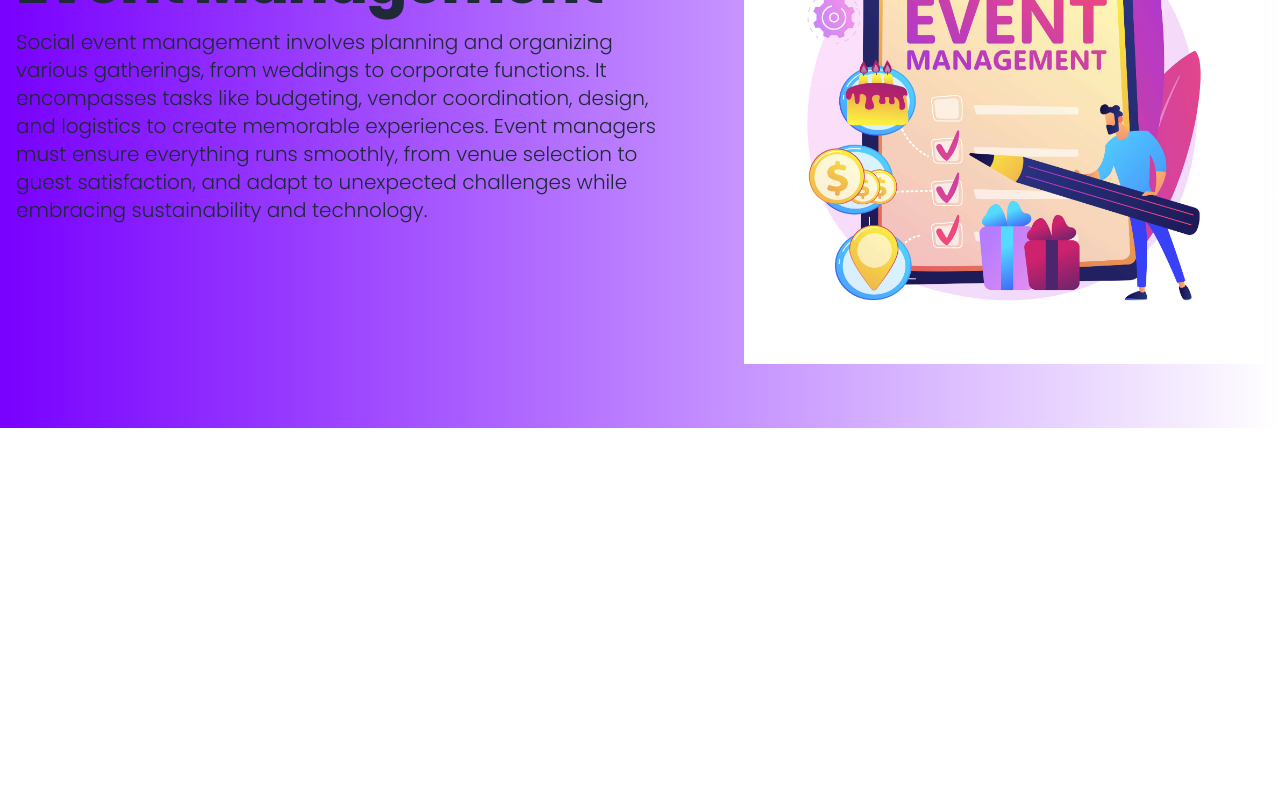
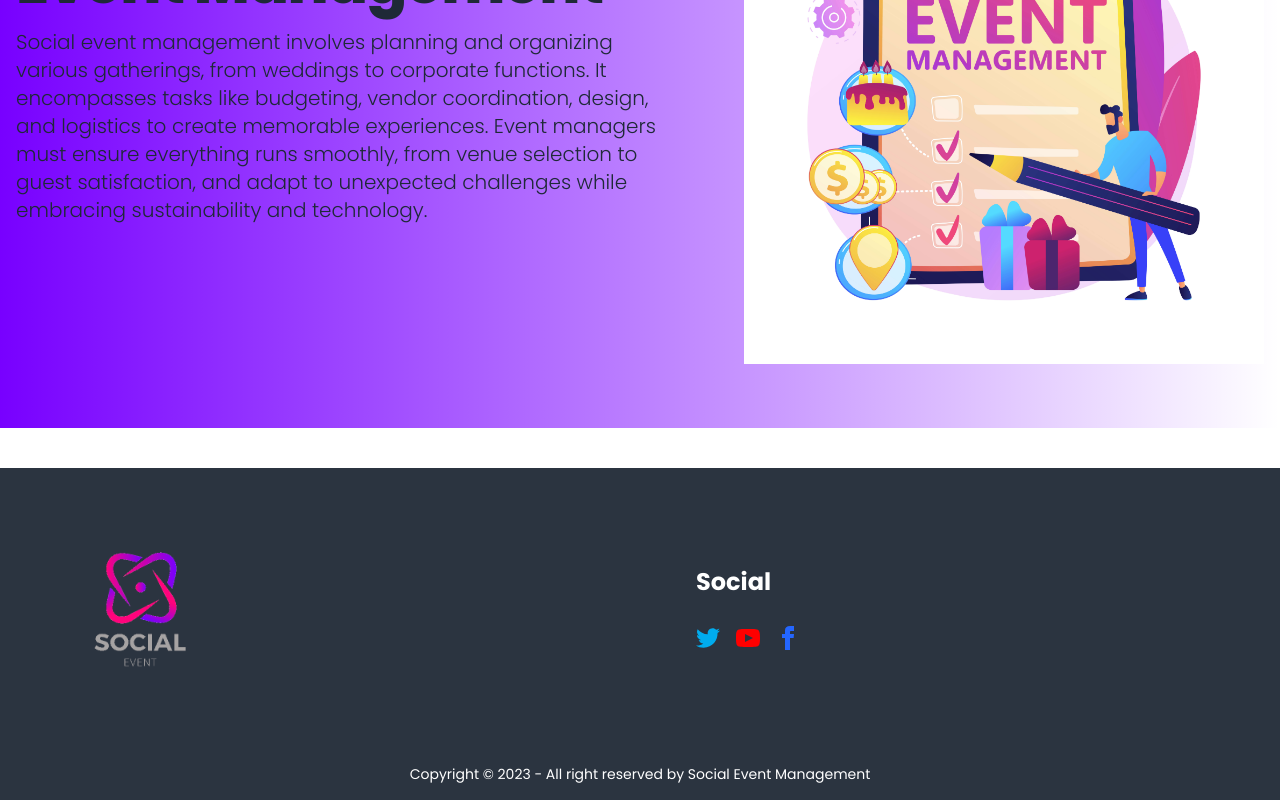
Before and after one commit to muddasirfaiyaj66/social-event-management, a React (Vite) app: page / in a window 1280 px wide. Shown: the part 1073-1873 px from the top of the page. Before the commit the page ends 1541 px from the top, so only its background shows below. Built offline with nearby package versions, Linux system fonts and the light colour scheme.

Commit message:
complete footer section

```diff
--- /dev/null
+++ b/src/Components/Footer/Footer.jsx
@@ -0,0 +1,30 @@
+const Footer = () => {
+    return (
+        <div>
+            <footer className=" bg-neutral  text-neutral-content shadow-xl">
+ <div className="max-w-screen-xl mx-auto footer p-10 items-center  ">
+ <aside>
+    <img src="footer.png" alt="" className="w-[200px] -ml-[50px] md:ml-0" />
+
+  </aside>
+  <nav>
+    <header className="font-bold text-2xl text-white">Social</header>
+    <div className="grid grid-flow-col mt-5 gap-4">
+      <a><svg xmlns="http://www.w3.org/2000/svg" width="24" height="24" viewBox="0 0 24 24" className="fill-current text-[#00acee]"><path d="M24 4.557c-.883.392-1.832.656-2.828.775 1.017-.609 1.798-1.574 2.165-2.724-.951.564-2.005.974-3.127 1.195-.897-.957-2.178-1.555-3.594-1.555-3.179 0-5.515 2.966-4.797 6.045-4.091-.205-7.719-2.165-10.148-5.144-1.29 2.213-.669 5.108 1.523 6.574-.806-.026-1.566-.247-2.229-.616-.054 2.281 1.581 4.415 3.949 4.89-.693.188-1.452.232-2.224.084.626 1.956 2.444 3.379 4.6 3.419-2.07 1.623-4.678 2.348-7.29 2.04 2.179 1.397 4.768 2.212 7.548 2.212 9.142 0 14.307-7.721 13.995-14.646.962-.695 1.797-1.562 2.457-2.549z"></path></svg></a>
+      <a><svg xmlns="http://www.w3.org/2000/svg" width="24" height="24" viewBox="0 0 24 24" className="fill-current text-[#FF0000]"><path d="M19.615 3.184c-3.604-.246-11.631-.245-15.23 0-3.897.266-4.356 2.62-4.385 8.816.029 6.185.484 8.549 4.385 8.816 3.6.245 11.626.246 15.23 0 3.897-.266 4.356-2.62 4.385-8.816-.029-6.185-.484-8.549-4.385-8.816zm-10.615 12.816v-8l8 3.993-8 4.007z"></path></svg></a>
+      <a><svg xmlns="http://www.w3.org/2000/svg" width="24" height="24" viewBox="0 0 24 24" className="fill-current text-[#2466ff]"><path d="M9 8h-3v4h3v12h5v-12h3.642l.358-4h-4v-1.667c0-.955.192-1.333 1.115-1.333h2.885v-5h-3.808c-3.596 0-5.192 1.583-5.192 4.615v3.385z"></path></svg></a>
+    </div>
+  </nav>
+
+ </div>
+</footer>
+<footer className="footer footer-center p-4 bg-neutral  text-white">
+  <aside>
+    <p>Copyright © 2023 - All right reserved by Social Event Management </p>
+  </aside>
+</footer>
+        </div>
+    );
+};
+
+export default Footer;
--- a/src/Layout/Root.jsx
+++ b/src/Layout/Root.jsx
@@ -1,5 +1,6 @@
 import { Outlet } from "react-router-dom";
 import Navbar from "../Shared/Navbar/Navbar";
+import Footer from "../Components/Footer/Footer";
 
 const Root = () => {
   return (
@@ -12,6 +13,7 @@
 
         <Outlet></Outlet>
       </div>
+      <Footer></Footer>
     </div>
   );
 };
```
Also changed, not shown: public/footer.png (added).
